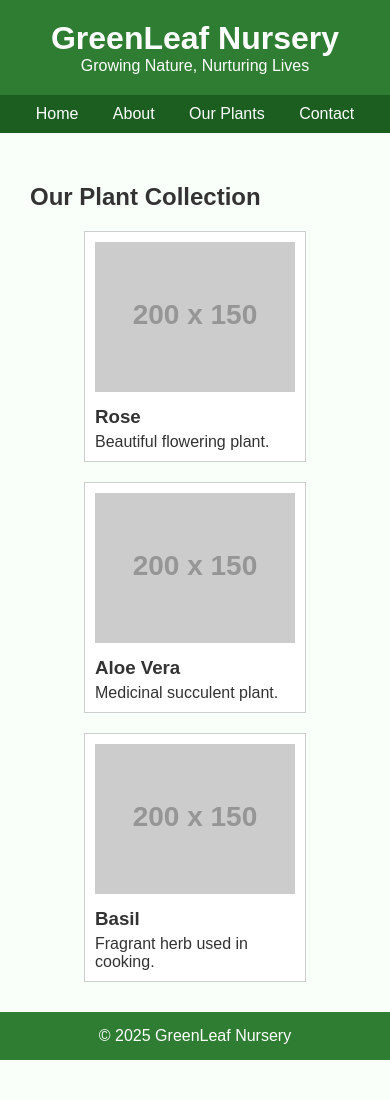
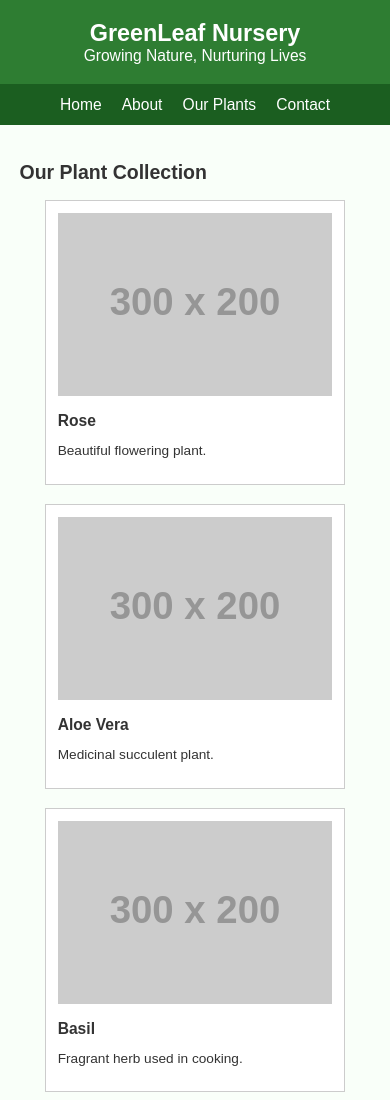
Before and after one commit to homelandview/NURSERY, a plain HTML site: page plants.html in a window 390 px wide. Shown: the top 1100 px of the page. Before the commit the page ends 1060 px from the top, so only its background shows below. Drawn offline with Linux system fonts and the light colour scheme; placeholder pictures from the web are drawn by us.

Commit message:
Update plants.html
Responsive Version

```diff
--- a/plants.html
+++ b/plants.html
@@ -4,47 +4,47 @@
   <meta charset="UTF-8">
   <title>Our Plants - GreenLeaf Nursery</title>
 </head>
-<body style="margin:0; font-family:Arial; background:#f9fff9; color:#333;">
+<body style="margin:0; font-family:Arial,sans-serif; background:#f9fff9; color:#333;">
 
-  <div style="background:#2e7d32; padding:20px; color:white; text-align:center;">
-    <h1 style="margin:0;">GreenLeaf Nursery</h1>
-    <p style="margin:0;">Growing Nature, Nurturing Lives</p>
+  <div style="background:#2e7d32; padding:5vw 3vw; color:#fff; text-align:center;">
+    <h1 style="margin:0; font-size:6vw;">GreenLeaf Nursery</h1>
+    <p style="margin:0; font-size:4vw;">Growing Nature, Nurturing Lives</p>
   </div>
 
-  <nav style="background:#1b5e20; padding:10px; text-align:center;">
-    <a href="index.html" style="color:white; margin:0 15px; text-decoration:none;">Home</a>
-    <a href="about.html" style="color:white; margin:0 15px; text-decoration:none;">About</a>
-    <a href="plants.html" style="color:white; margin:0 15px; text-decoration:none;">Our Plants</a>
-    <a href="contact.html" style="color:white; margin:0 15px; text-decoration:none;">Contact</a>
+  <nav style="background:#1b5e20; padding:3vw; text-align:center;">
+    <a href="index.html" style="color:white; margin:2vw; text-decoration:none; font-size:4vw;">Home</a>
+    <a href="about.html" style="color:white; margin:2vw; text-decoration:none; font-size:4vw;">About</a>
+    <a href="plants.html" style="color:white; margin:2vw; text-decoration:none; font-size:4vw;">Our Plants</a>
+    <a href="contact.html" style="color:white; margin:2vw; text-decoration:none; font-size:4vw;">Contact</a>
   </nav>
 
-  <section style="padding:30px;">
-    <h2>Our Plant Collection</h2>
+  <section style="padding:5vw;">
+    <h2 style="font-size:5vw;">Our Plant Collection</h2>
 
-    <div style="display:flex; flex-wrap:wrap; justify-content:center; gap:20px;">
+    <div style="display:flex; flex-wrap:wrap; justify-content:center; gap:5vw;">
 
-      <div style="width:200px; padding:10px; border:1px solid #ccc; background:#fff;">
-        <img src="https://via.placeholder.com/200x150?text=Rose" style="width:100%;">
-        <h3 style="margin:10px 0 5px;">Rose</h3>
-        <p style="margin:0;">Beautiful flowering plant.</p>
+      <div style="width:90%; max-width:300px; padding:3vw; border:1px solid #ccc; background:#fff; box-sizing:border-box;">
+        <img src="https://via.placeholder.com/300x200?text=Rose" style="width:100%;">
+        <h3 style="margin:3vw 0 1vw; font-size:4vw;">Rose</h3>
+        <p style="font-size:3.5vw;">Beautiful flowering plant.</p>
       </div>
 
-      <div style="width:200px; padding:10px; border:1px solid #ccc; background:#fff;">
-        <img src="https://via.placeholder.com/200x150?text=Aloe+Vera" style="width:100%;">
-        <h3 style="margin:10px 0 5px;">Aloe Vera</h3>
-        <p style="margin:0;">Medicinal succulent plant.</p>
+      <div style="width:90%; max-width:300px; padding:3vw; border:1px solid #ccc; background:#fff; box-sizing:border-box;">
+        <img src="https://via.placeholder.com/300x200?text=Aloe+Vera" style="width:100%;">
+        <h3 style="margin:3vw 0 1vw; font-size:4vw;">Aloe Vera</h3>
+        <p style="font-size:3.5vw;">Medicinal succulent plant.</p>
       </div>
 
-      <div style="width:200px; padding:10px; border:1px solid #ccc; background:#fff;">
-        <img src="https://via.placeholder.com/200x150?text=Basil" style="width:100%;">
-        <h3 style="margin:10px 0 5px;">Basil</h3>
-        <p style="margin:0;">Fragrant herb used in cooking.</p>
+      <div style="width:90%; max-width:300px; padding:3vw; border:1px solid #ccc; background:#fff; box-sizing:border-box;">
+        <img src="https://via.placeholder.com/300x200?text=Basil" style="width:100%;">
+        <h3 style="margin:3vw 0 1vw; font-size:4vw;">Basil</h3>
+        <p style="font-size:3.5vw;">Fragrant herb used in cooking.</p>
       </div>
 
     </div>
   </section>
 
-  <footer style="background:#2e7d32; color:white; text-align:center; padding:15px;">
+  <footer style="background:#2e7d32; color:#fff; text-align:center; padding:4vw; font-size:3.5vw;">
     &copy; 2025 GreenLeaf Nursery
   </footer>
 
```
